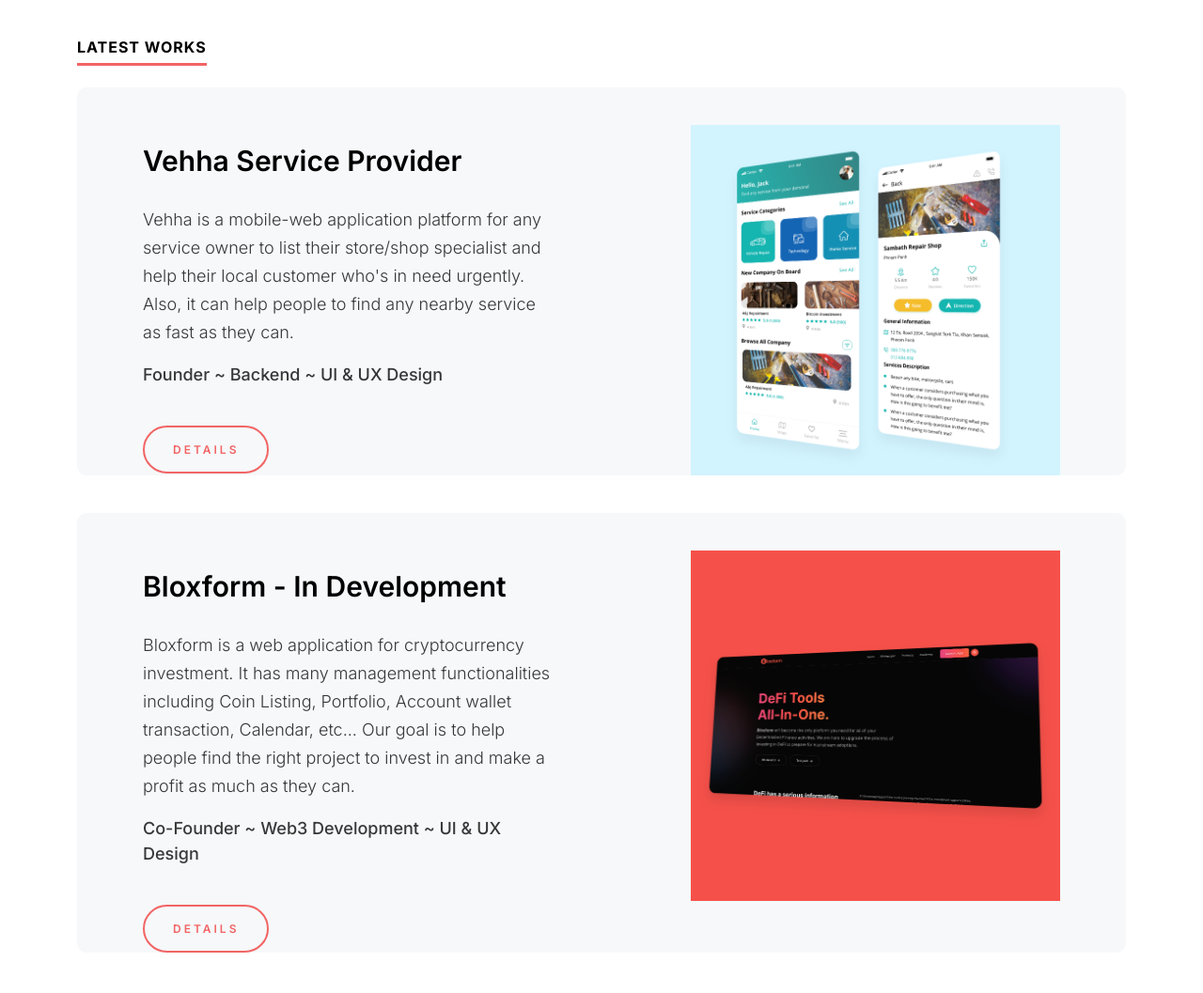
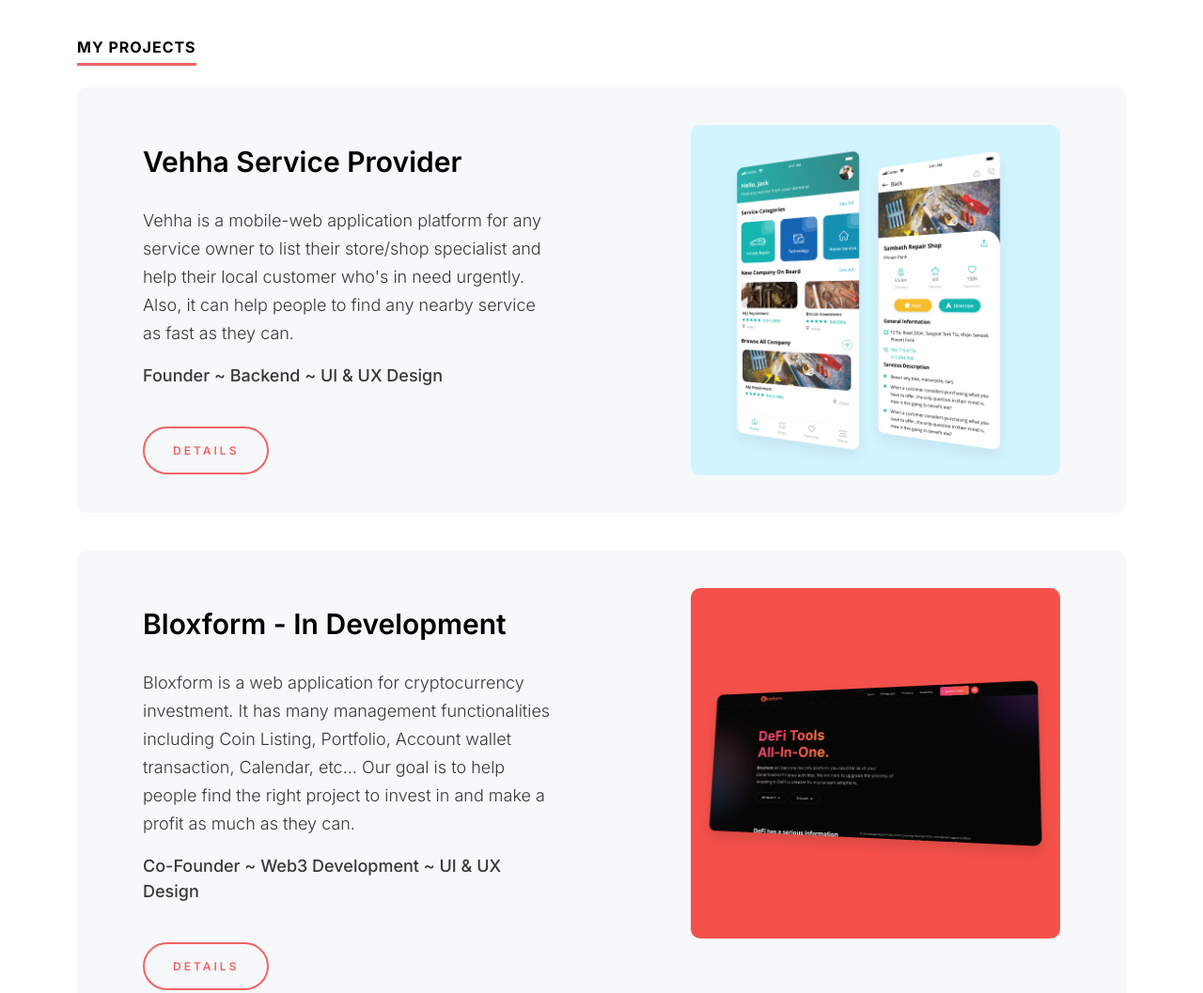
Before and after one commit to Sopheak0/lunox, a website: page public/index.html in a window 1280 px wide. Shown: the part 2120-3177 px from the top of the page at 94% size. Drawn offline with nearby package versions, Linux system fonts and the light colour scheme.

Commit message:
update corner

```diff
--- a/public/assets/css/main.css
+++ b/public/assets/css/main.css
@@ -93,7 +93,8 @@
   6. >>> Work Style
 ----------------------------------------------------------------*/
 .ds-work-section{ padding-bottom: 80px; }
-.ds-work-list{ padding-left: 70px; padding-top:40px; padding-right: 70px; background-color:#F6F8FA; margin-bottom: 40px; border-radius: 10px }
+.ds-work-list{ padding: 40px 70px; background-color:#F6F8FA; margin-bottom: 40px; border-radius: 10px }
+.ds-work-row{display: flex; align-items: center;}
 .ds-work-list section{ padding-top: 20px; padding-right: 120px; }
 .ds-work-tilte{ color: #000; font-size: 30px; line-height: 36px; font-weight: 600; margin-bottom: 30px; }
 .ds-work-list p{ font-weight: 300; font-size: 18px; line-height: 30px; }
--- a/public/index.html
+++ b/public/index.html
@@ -163,11 +163,11 @@
    <!--  Work -->
    <div class="ds-work-section">
      <div class="container">
-          <h2 class="ds-heading">Latest works</h2>
+          <h2 class="ds-heading">My Projects</h2>
           <div class="ds-work-list-section">
             <div class="ds-work-list">
               <div class="row">
-                  <div class="col-12 col-sm-12 col-md-7 col-lg-7 col-xl-7 col-xxl-7">
+                  <div class="ds-work-row col-12 col-sm-12 col-md-7 col-lg-7 col-xl-7 col-xxl-7">
                       <section>
                           <h3 class="ds-work-tilte">Vehha Service Provider</h3>
                           <p>Vehha is a mobile-web application platform for any service owner to list their store/shop specialist and help their local customer who's in need urgently. Also, it can help people to find any nearby service as fast as they can. </p>
@@ -177,13 +177,16 @@
                       </section>
                   </div>
                   <div class="col-12 col-sm-12 col-md-5 col-lg-5 col-xl-5 col-xxl-5">
-                      <figure><img src="assets/images/vehha-work1.png"></figure>
+                    <div style="align-items:center">
+                      <figure><img src="assets/images/vehha-work1.png" style="border-radius: 10px"></figure>
+                    </div>
+
                   </div>
               </div>
             </div>
             <div class="ds-work-list">
               <div class="row">
-                  <div class="col-12 col-sm-12 col-md-7 col-lg-7 col-xl-7 col-xxl-7">
+                  <div class="ds-work-row col-12 col-sm-12 col-md-7 col-lg-7 col-xl-7 col-xxl-7">
                       <section>
                           <h3 class="ds-work-tilte">Bloxform - In Development</h3>
                           <p>Bloxform is a web application for cryptocurrency investment. It has many management functionalities including Coin Listing, Portfolio, Account wallet transaction, Calendar, etc...  Our goal is to help people find the right project to invest in and make a profit as much as they can. </p>
@@ -192,7 +195,9 @@
                       </section>
                   </div>
                   <div class="col-12 col-sm-12 col-md-5 col-lg-5 col-xl-5 col-xxl-5">
-                      <figure><img src="assets/images/bloxform-work1.png"></figure>
+                    <div style="align-items:center">
+                      <figure><img src="assets/images/bloxform-work1.png" style="border-radius: 10px"></figure>
+                    </div>
                   </div>
               </div>
             </div>
@@ -214,6 +219,64 @@
      </div>
    </div>
    <!--  Work -->
+
+   <!--  Latest Work -->
+   <!-- <div class="ds-work-section">
+    <div class="container">
+         <h2 class="ds-heading">Latest works</h2>
+         <div class="ds-work-list-section">
+           <div class="ds-work-list">
+             <div class="row">
+                 <div class="col-12 col-sm-12 col-md-7 col-lg-7 col-xl-7 col-xxl-7">
+                     <section>
+                         <h3 class="ds-work-tilte">Vehha Service Provider</h3>
+                         <p>Vehha is a mobile-web application platform for any service owner to list their store/shop specialist and help their local customer who's in need urgently. Also, it can help people to find any nearby service as fast as they can. </p>
+                         <span class="ds-department">Founder ~ Backend ~ UI & UX Design</span>
+                         </br></br><a href="works-setails.html" class="ds-button">Details</a>
+
+                     </section>
+                 </div>
+                 <div class="col-12 col-sm-12 col-md-5 col-lg-5 col-xl-5 col-xxl-5">
+                   <div style="align-items:center">
+                     <figure><img src="assets/images/vehha-work1.png"></figure>
+                   </div>
+
+                 </div>
+             </div>
+           </div>
+           <div class="ds-work-list">
+             <div class="row">
+                 <div class="col-12 col-sm-12 col-md-7 col-lg-7 col-xl-7 col-xxl-7">
+                     <section>
+                         <h3 class="ds-work-tilte">Bloxform - In Development</h3>
+                         <p>Bloxform is a web application for cryptocurrency investment. It has many management functionalities including Coin Listing, Portfolio, Account wallet transaction, Calendar, etc...  Our goal is to help people find the right project to invest in and make a profit as much as they can. </p>
+                         <span class="ds-department">Co-Founder ~ Web3 Development ~ UI & UX Design</span>
+                         </br></br><a href="works-setails.html" class="ds-button">Details</a>
+                     </section>
+                 </div>
+                 <div class="col-12 col-sm-12 col-md-5 col-lg-5 col-xl-5 col-xxl-5">
+                     <figure><img src="assets/images/bloxform-work1.png"></figure>
+                 </div>
+             </div>
+           </div>
+           <!-- <div class="ds-work-list">
+             <div class="row">
+                 <div class="col-12 col-sm-12 col-md-7 col-lg-7 col-xl-7 col-xxl-7">
+                     <section>
+                         <h3 class="ds-work-tilte">Cute cookies app</h3>
+                         <p>Lorem ipsum dolor sit amet, consectetur adipiscing elit. Duis quis sem maximus, ornare metus ut, congue enim. Sed fermentum nulla tellus, quis efficitur mauris tristique efficitur. Aliquam rhoncus sem sed ullamcorper venenatis. Aenean malesuada eu orci non sodales. </p>
+                         <a href="works-setails.html" class="ds-button">Details</a>
+                     </section>
+                 </div>
+                 <div class="col-12 col-sm-12 col-md-5 col-lg-5 col-xl-5 col-xxl-5">
+                      <figure><img src="assets/images/work-3.jpg"></figure>
+                 </div>
+             </div>
+           </div> -->
+         </div>
+    </div>
+  </div> -->
+  <!--  Work -->
 
    <!--  footer -->
    <footer class="ds-footer text-center">
```
